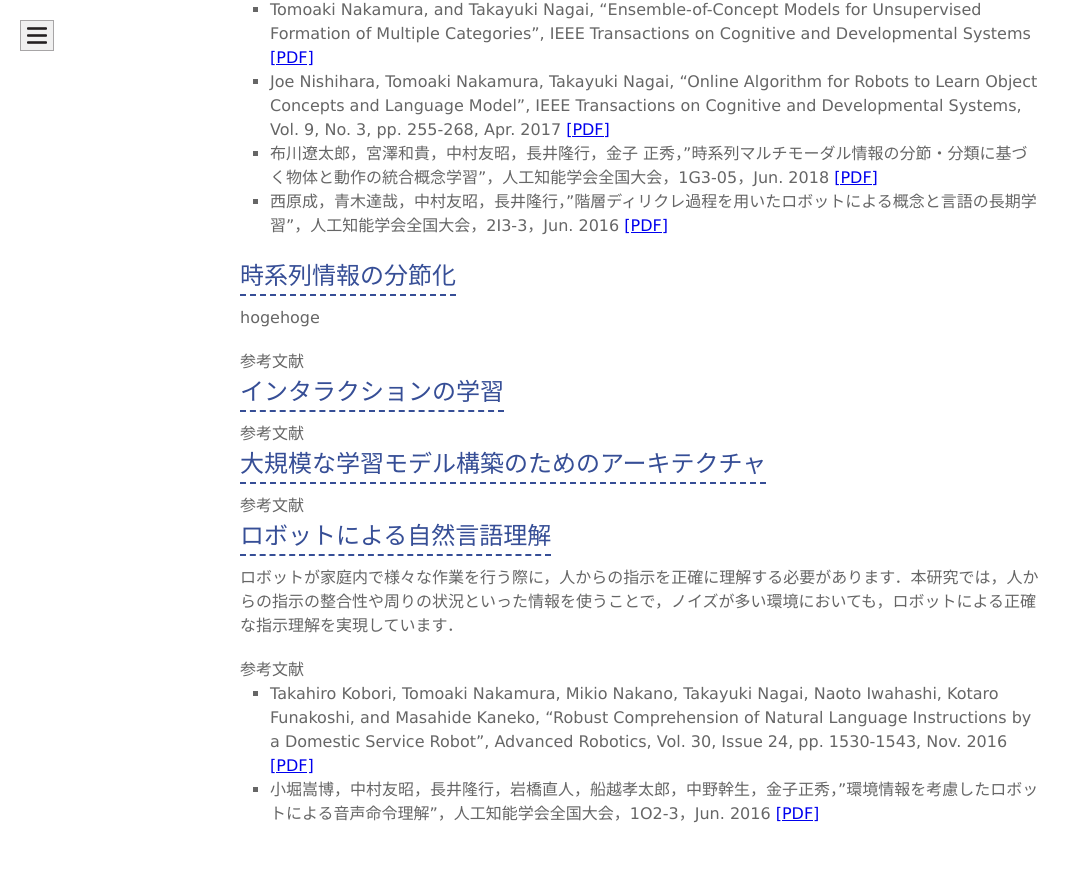
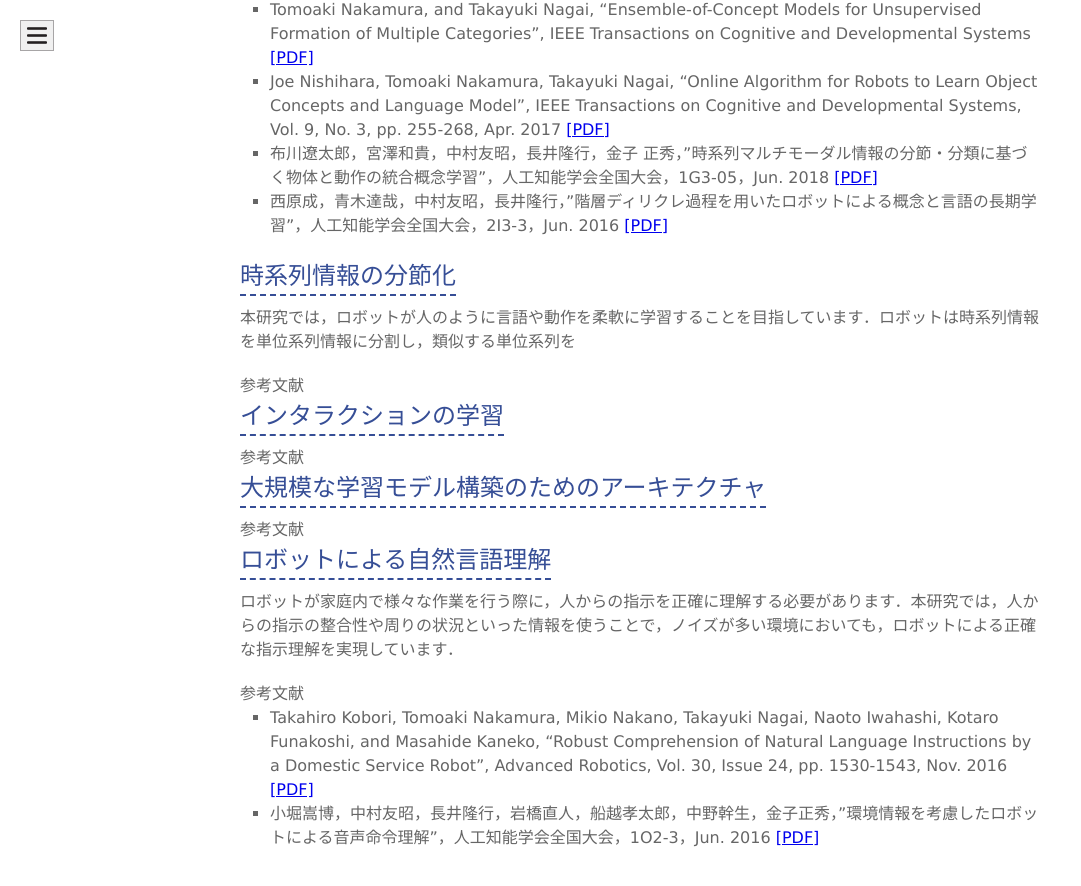
Before and after one commit to naka-lab/naka-lab.github.io, a Jekyll site: the page built from subpages/research.md, in a window 1280 px wide and 900 px high, scrolled down 1128 px. Shown: the top 886 px of the window, without its empty margins (0-1081 px from the left). Built offline with Jekyll 4.4.1, drawn with Linux system fonts in a browser that asks for light colours.

Commit message:
nagano_no1

```diff
--- a/subpages/research.md
+++ b/subpages/research.md
@@ -21,7 +21,7 @@ layout: default
 
 
 ## 時系列情報の分節化
-hogehoge
+本研究では，ロボットが人のように言語や動作を柔軟に学習することを目指しています．ロボットは時系列情報を単位系列情報に分割し，類似する単位系列を
 
 ### 参考文献
 
```
